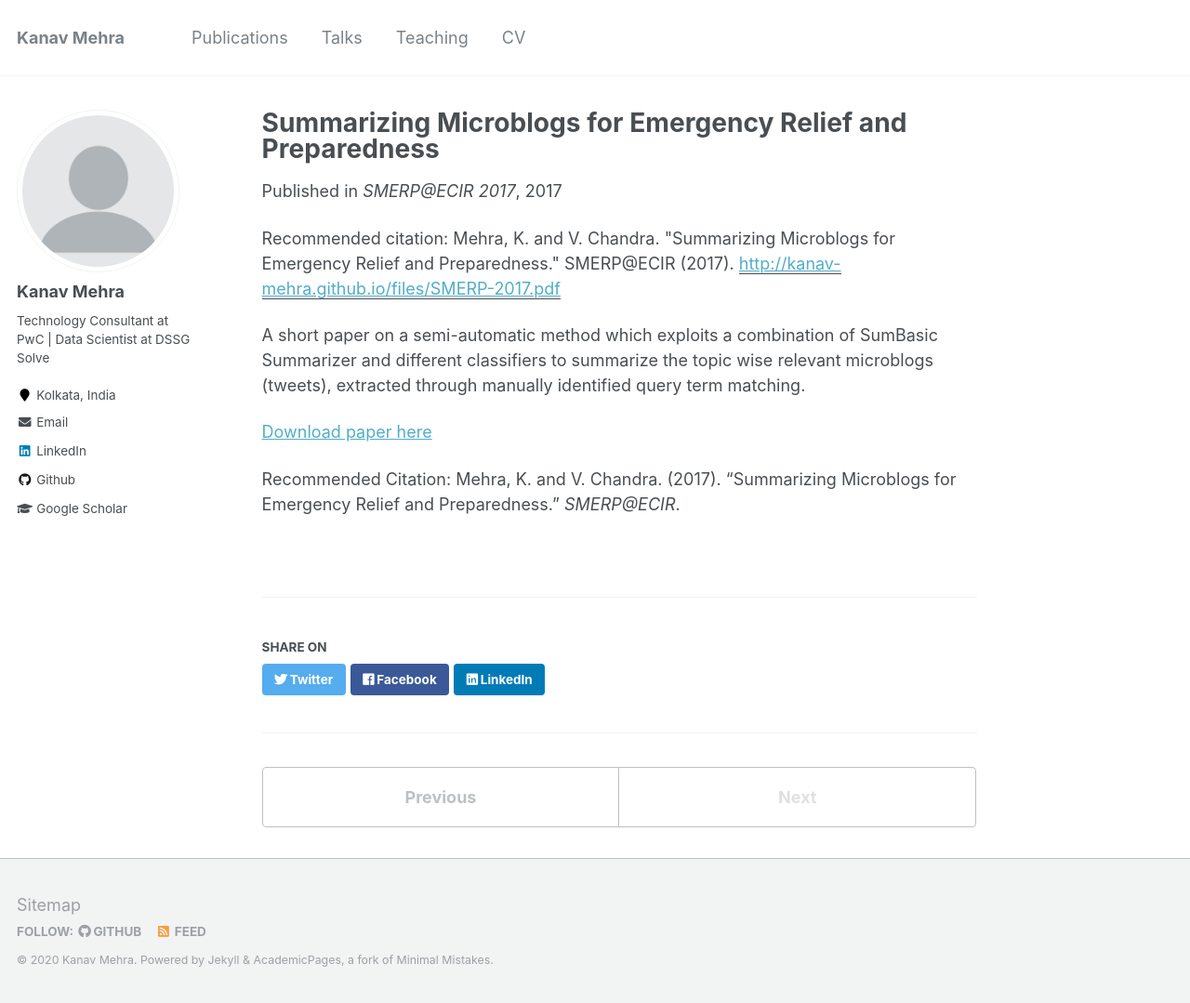
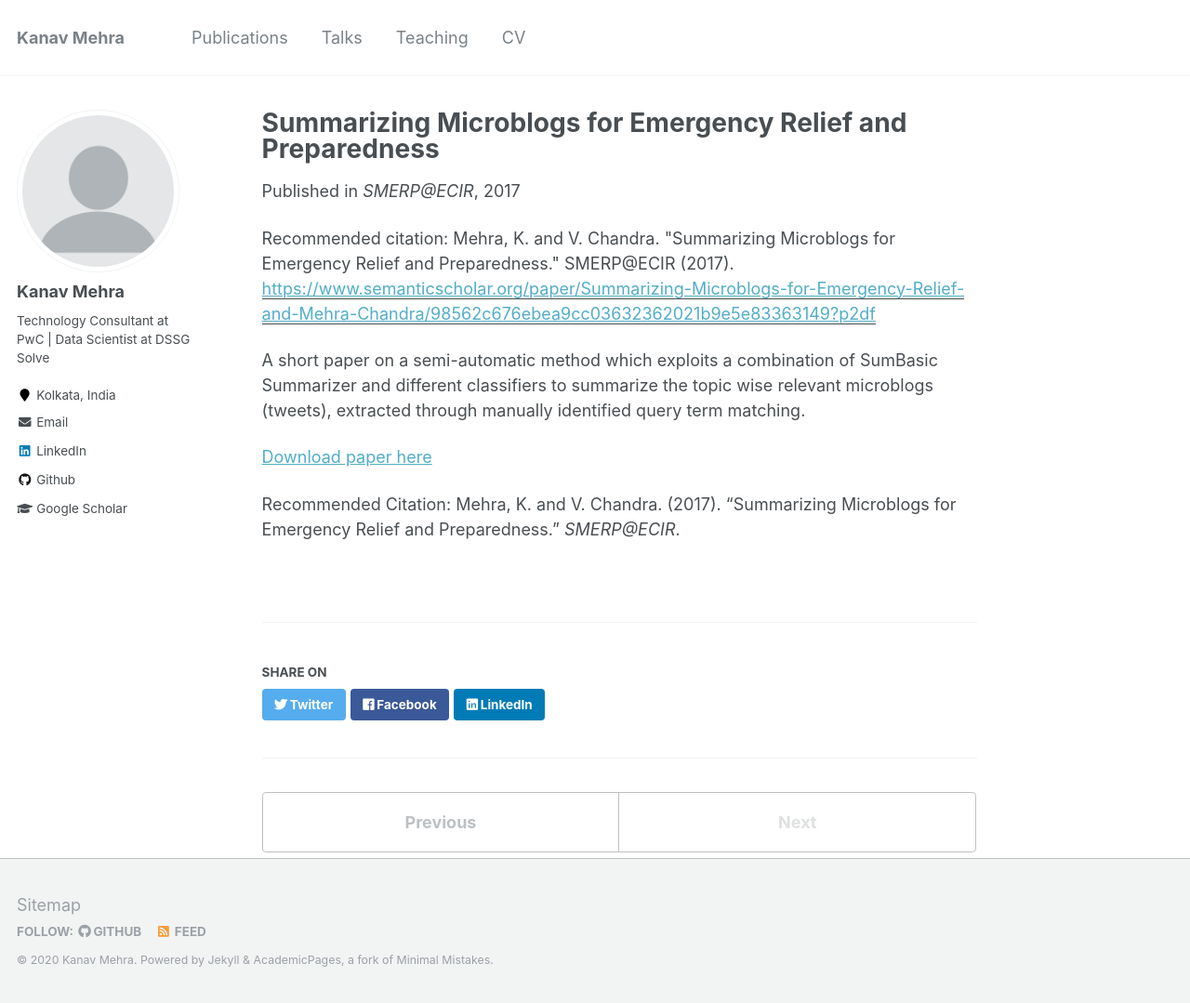
Before and after one commit to kanav-mehra/kanav-mehra.github.io, a Jekyll site: the page built from _publications/SMERP-2017.md, in a window 1280 px wide and 1079 px high. Shown: the whole window at 93% size. Built offline with Jekyll 4.4.1, drawn with Linux system fonts in a browser that asks for light colours.

Commit message:
Added SMERP paper

```diff
--- a/_publications/SMERP-2017.md
+++ b/_publications/SMERP-2017.md
@@ -4,8 +4,8 @@ collection: publications
 permalink: /publication/SMERP-2017
 excerpt: 'A short paper on a semi-automatic method which exploits a combination of SumBasic Summarizer and different classifiers to summarize the topic wise relevant microblogs (tweets), extracted through manually identified query term matching.'
 date: 2017-04-01
-venue: 'SMERP@ECIR 2017'
-paperurl: 'http://kanav-mehra.github.io/files/SMERP-2017.pdf'
+venue: 'SMERP@ECIR'
+paperurl: 'https://www.semanticscholar.org/paper/Summarizing-Microblogs-for-Emergency-Relief-and-Mehra-Chandra/98562c676ebea9cc03632362021b9e5e83363149?p2df'
 citation: 'Mehra, K. and V. Chandra. "Summarizing Microblogs for Emergency Relief and Preparedness." SMERP@ECIR (2017).'
 ---
 A short paper on a semi-automatic method which exploits a combination of SumBasic Summarizer and different classifiers to summarize the topic wise relevant microblogs (tweets), extracted through manually identified query term matching.
```
